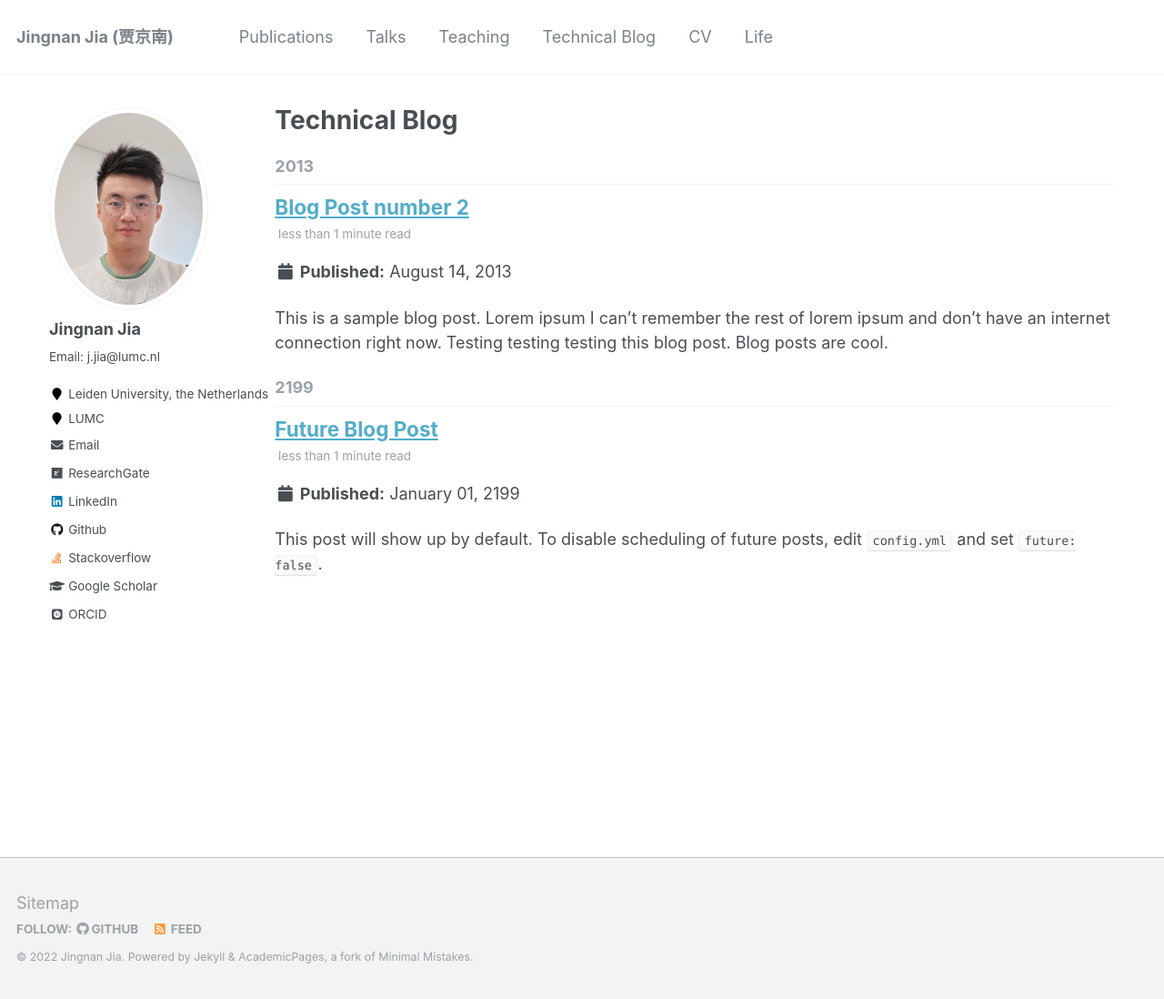
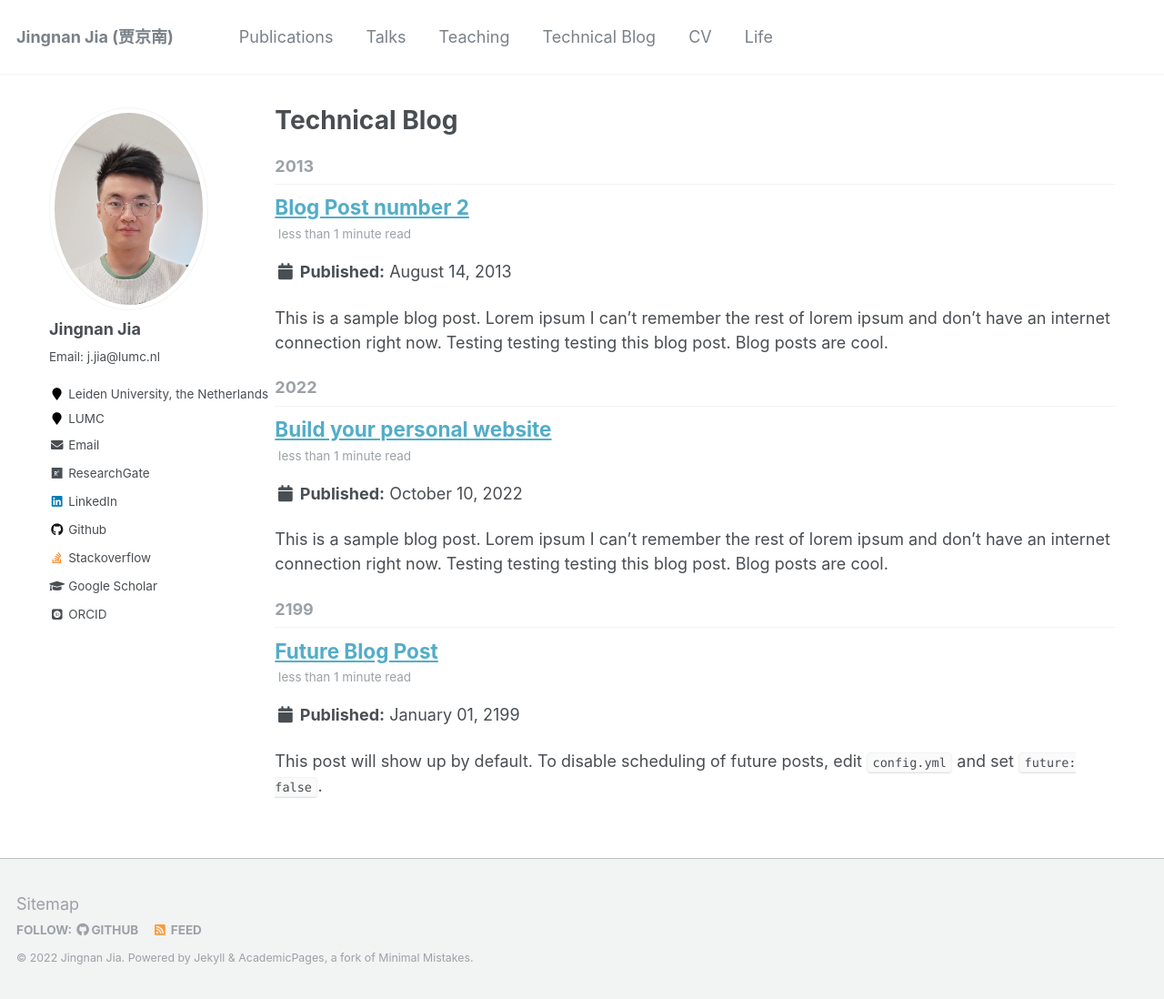
Before and after one commit to Jingnan-Jia/Jingnan-Jia.github.io_old, a Jekyll site: the page built from _pages/technical_blog.html, in a window 1280 px wide and 1098 px high. Shown: the whole window at 91% size. Built offline with Jekyll 4.4.1, drawn with Linux system fonts in a browser that asks for light colours; some web fonts are replaced.

Commit message:
technical_blog

```diff
--- a/_pages/technical_blog.html
+++ b/_pages/technical_blog.html
@@ -3,8 +3,6 @@ layout: archive
 permalink: /technical_blog/
 title: "Technical Blog"
 author_profile: true
-redirect_from:
-  - /technical_posts/
 ---
 
 {% include base_path %}
--- /dev/null
+++ b/_technical_blog/2022-10-10-build_website.md
@@ -0,0 +1,19 @@
+---
+title: 'Build your personal website'
+date: 2022-10-10
+tags:
+  - Github
+  - Tutorial
+
+---
+
+This is a sample blog post. Lorem ipsum I can't remember the rest of lorem ipsum and don't have an internet connection right now. Testing testing testing this blog post. Blog posts are cool.
+
+Headings are cool
+======
+
+You can have many headings
+======
+
+Aren't headings cool?
+------
```
